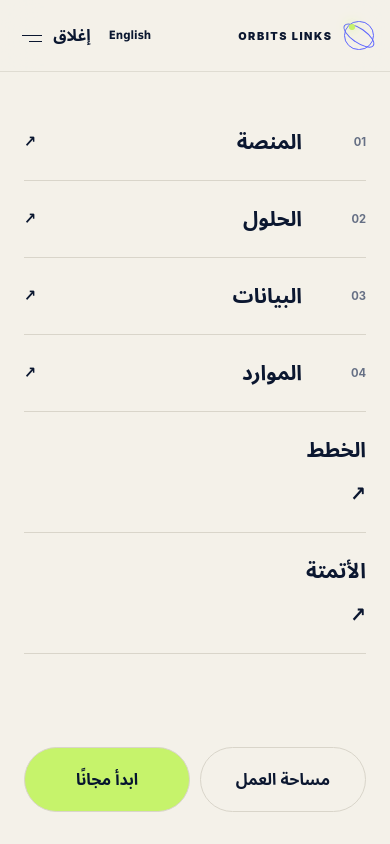
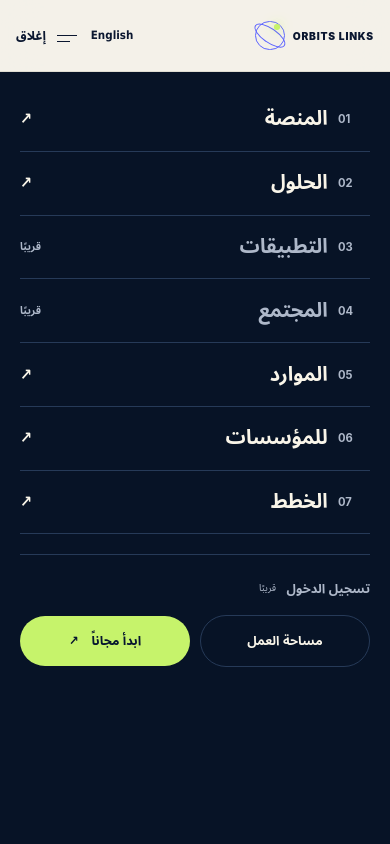
Before and after one commit to mqhard/ORBITSLINKS, a Next.js app: page / in a window 390 px wide. Both pictures are taken after a click on the button "القائمة". Shown: the top 844 px of the page. Built offline with nearby package versions, Linux system fonts and the light colour scheme.

Commit message:
Unify public header navigation across desktop and mobile

```diff
--- /dev/null
+++ b/src/components/public-header.module.css
@@ -0,0 +1,79 @@
+.header { grid-template-columns: auto 1fr auto; gap: 1.2rem; padding-inline: max(1.25rem, calc((100vw - 100rem) / 2)); }
+.header :global(.wordmark) { white-space: nowrap; }
+.header :global(.desktop-nav) { justify-content: center; gap: 1rem; }
+.header :global(.header-controls) { gap: .35rem; }
+.desktopActions { display: flex; align-items: center; gap: .5rem; }
+.pending, .login { border: 0; background: none; color: var(--muted); font-size: .8rem; font-weight: 700; padding: 0; cursor: default; }
+.pending:disabled, .login:disabled { opacity: 1; }
+.pending { display: grid; gap: .15rem; text-align: start; }
+.pending small, .login small { display: block; font-size: .6rem; font-weight: 400; }
+.login { padding: .5rem; text-align: center; }
+.workspace { border: 1px solid var(--line); border-radius: 999px; padding: .7rem .85rem; font-size: .78rem; font-weight: 700; text-decoration: none; white-space: nowrap; }
+.workspace:hover { border-color: var(--indigo); }
+.header .start { white-space: nowrap; }
+.mobileMenu { display: none; }
+
+@media (max-width: 1380px) {
+  .header { grid-template-columns: 1fr auto; direction: ltr; min-height: 5rem; }
+  .header :global(.wordmark) { grid-column: 2; grid-row: 1; }
+  .header :global(.header-controls) { grid-column: 1; grid-row: 1; justify-content: flex-start; gap: .8rem; }
+  .header :global(.desktop-nav), .header :global(.theme-control), .desktopActions { display: none; }
+  .header :global(.menu-button) { display: flex; order: -1; min-height: 44px; padding: .5rem 0; font-size: .8rem; }
+  .header :global(.locale-button) { min-height: 44px; }
+  .mobileMenu {
+    --ink: #f9f5e9;
+    --muted: #aeb8c9;
+    --line: #263a58;
+    position: fixed;
+    z-index: 45;
+    inset: 5rem 0 0;
+    display: grid;
+    grid-template-rows: auto auto;
+    align-content: start;
+    overflow-y: auto;
+    overscroll-behavior: contain;
+    background: #071326;
+    color: var(--ink);
+    padding: 1rem max(1.25rem, calc((100vw - 46rem) / 2)) max(1.25rem, env(safe-area-inset-bottom));
+    transform: translateY(-110%);
+    opacity: 0;
+    visibility: hidden;
+    transition: transform 360ms cubic-bezier(.2,.8,.2,1), opacity 220ms ease, visibility 220ms;
+  }
+  .mobileMenu:global(.is-open) { transform: translateY(0); opacity: 1; visibility: visible; }
+  .mobileMenu nav { display: grid; align-content: start; }
+  .mobileMenu nav > a, .mobileMenu nav > button {
+    display: grid;
+    grid-template-columns: 2rem minmax(0, 1fr) auto;
+    align-items: center;
+    gap: .65rem;
+    width: 100%;
+    min-height: 3.35rem;
+    padding: .65rem 0;
+    border: 0;
+    border-block-end: 1px solid var(--line);
+    border-radius: 0;
+    color: var(--ink);
+    background: none;
+    text-align: start;
+    text-decoration: none;
+    font-size: 1.25rem;
+    font-weight: 650;
+  }
+  .mobileMenu nav > button { cursor: default; color: var(--muted); opacity: 1; }
+  .mobileMenu nav .number { font-family: var(--font-latin); font-size: .7rem; color: var(--muted); direction: ltr; }
+  .mobileMenu nav .label { font: inherit; color: inherit; }
+  .mobileMenu nav small { font-size: .65rem; color: var(--muted); }
+  .mobileMenu nav b { font-size: 1rem; }
+  .mobileActions { display: grid; grid-template-columns: 1fr 1fr; align-items: center; gap: .6rem; margin-block-start: 1.2rem; padding-block-start: 1rem; border-block-start: 1px solid var(--line); }
+  .mobileActions .login { grid-column: 1 / -1; justify-self: start; padding: .25rem 0; display: flex; align-items: center; gap: .65rem; }
+  .mobileActions .workspace, .mobileActions .start { display: flex; justify-content: center; align-items: center; min-height: 44px; padding: .7rem .6rem; font-size: .8rem; text-align: center; }
+  .mobileActions .start { background: var(--lime); color: #06152f; }
+}
+@media (max-width: 760px) {
+  .header { min-height: 4.5rem; gap: .5rem; padding-inline: 1rem; }
+  .header :global(.header-controls) { gap: .35rem; }
+  .header :global(.wordmark) { gap: .5rem; font-size: .64rem; letter-spacing: .08em; }
+  .mobileMenu { inset-block-start: 4.5rem; }
+}
+@media (prefers-reduced-motion: reduce) { .mobileMenu { transition: none; } }
--- a/src/components/public-header.tsx
+++ b/src/components/public-header.tsx
@@ -1,14 +1,20 @@
 "use client";
 
-import { useEffect, useState } from "react";
+import { useEffect, useRef, useState } from "react";
 import { homepageContent } from "@/content/homepage";
 import { useSitePreferences } from "@/components/site-preferences";
 import { orbitModules } from "@/content/workspace";
+import { publicNavigation, headerActions, solutionNavigation } from "@/content/navigation";
+import styles from "./public-header.module.css";
 
 export function PublicHeader() {
   const { locale, setLocale, theme, setTheme } = useSitePreferences();
   const content = homepageContent[locale];
   const [menuOpen, setMenuOpen] = useState(false);
+  const headerRef = useRef<HTMLElement>(null);
+  const menuRef = useRef<HTMLDivElement>(null);
+  const triggerRef = useRef<HTMLButtonElement>(null);
+  const soon = locale === "ar" ? "قريبًا" : "Coming soon";
 
   useEffect(() => {
     document.body.dataset.menuOpen = menuOpen ? "true" : "false";
@@ -17,28 +23,77 @@ export function PublicHeader() {
     };
   }, [menuOpen]);
 
+  useEffect(() => {
+    const desktop = window.matchMedia("(min-width: 1381px)");
+    const onResize = () => { if (desktop.matches) setMenuOpen(false); };
+    desktop.addEventListener("change", onResize);
+    return () => desktop.removeEventListener("change", onResize);
+  }, []);
+
+  useEffect(() => {
+    const onKey = (event: KeyboardEvent) => {
+      if (event.key === "Escape") {
+        if (menuOpen) { setMenuOpen(false); triggerRef.current?.focus(); }
+        headerRef.current?.querySelectorAll<HTMLDetailsElement>("details[open]").forEach(detail => {
+          detail.open = false;
+          detail.querySelector("summary")?.focus();
+        });
+      }
+      if (menuOpen && event.key === "Tab") {
+        const selector = 'a[href], button:not([disabled]), select, summary';
+        const items = [
+          ...Array.from(headerRef.current?.querySelectorAll<HTMLElement>(selector) ?? []),
+          ...Array.from(menuRef.current?.querySelectorAll<HTMLElement>(selector) ?? []),
+        ].filter(el => el.getClientRects().length && getComputedStyle(el).visibility !== "hidden");
+        const index = items.indexOf(document.activeElement as HTMLElement);
+        if (index < 0 || (!event.shiftKey && index === items.length - 1) || (event.shiftKey && index === 0)) {
+          event.preventDefault();
+          items[event.shiftKey ? items.length - 1 : 0]?.focus();
+        }
+      }
+    };
+    const onClick = (event: MouseEvent) => {
+      if (!headerRef.current?.contains(event.target as Node)) {
+        headerRef.current?.querySelectorAll<HTMLDetailsElement>("details[open]").forEach(detail => { detail.open = false; });
+      }
+    };
+    document.addEventListener("keydown", onKey);
+    document.addEventListener("click", onClick);
+    return () => { document.removeEventListener("keydown", onKey); document.removeEventListener("click", onClick); };
+  }, [menuOpen]);
+
+  const accountActions = <>
+    <button className={styles.login} type="button" disabled title={soon}>{headerActions.login.label[locale]}<small>{soon}</small></button>
+    <a className={styles.workspace} href={headerActions.workspace.href} onClick={() => setMenuOpen(false)}>{headerActions.workspace.label[locale]}</a>
+    <a className={`header-cta ${styles.start}`} href={headerActions.start.href} onClick={() => setMenuOpen(false)}>{headerActions.start.label[locale]}<span aria-hidden="true">↗</span></a>
+  </>;
+
   return (
     <>
       <a className="skip-link" href="#main-content">
         {locale === "ar" ? "انتقل إلى المحتوى" : "Skip to content"}
       </a>
-      <header className="site-header">
+      <header className={`site-header ${styles.header}`} ref={headerRef}>
         <a className="wordmark" href="/" aria-label={content.siteName}>
           <span className="wordmark-mark" aria-hidden="true"><i /><i /></span>
           <span>{content.siteName}</span>
         </a>
 
         <nav className="desktop-nav" aria-label={locale === "ar" ? "التنقل الرئيسي" : "Primary navigation"}>
-          <details className="mega-menu" name="primary-navigation"><summary>{locale === "ar" ? "المنصة" : "Platform"} ⌄</summary><div className="mega-panel"><div className="mega-intro"><span>CONNECTED BY DESIGN</span><h2>{locale === "ar" ? "عشرة مدارات. رؤية واحدة." : "Ten orbits. One clear view."}</h2><a href="/workspace/home/">{locale === "ar" ? "استكشف المساحة" : "Explore workspace"} ↗</a></div><div className="mega-links">{orbitModules.map(m => <a href={`/workspace/${m.id}/`} key={m.id}><b>{m.symbol}</b>{m.name[locale]}<span>↗</span></a>)}</div></div></details>
-          <a href="/plans/">{locale === "ar" ? "الخطط" : "Plans"}</a>
-          <details className="mega-menu" name="primary-navigation"><summary>{locale === "ar" ? "الحلول" : "Solutions"} ⌄</summary><div className="mega-panel compact-mega"><a href="/workspace/seo/">{locale === "ar" ? "نمِّ حضورك في البحث" : "Grow search visibility"} ↗</a><a href="/workspace/ai/">{locale === "ar" ? "كن جزءًا من إجابات AI" : "Be part of AI answers"} ↗</a><a href="/workspace/automations/">{locale === "ar" ? "أتمت مسار النمو" : "Automate your growth workflow"} ↗</a><a href="/workspace/content/">{locale === "ar" ? "من الفكرة إلى المحتوى" : "From idea to content"} ↗</a></div></details>
-          <a href="/#resources">{locale === "ar" ? "الموارد" : "Resources"}</a>
-          <a href="/information/enterprise/">{locale === "ar" ? "للمؤسسات" : "Enterprise"} ↗</a>
+          {publicNavigation.map(item => item.pending ? (
+            <button className={styles.pending} type="button" disabled data-target-route={item.href} title={soon} key={item.id}>{item.label[locale]}<small>{soon}</small></button>
+          ) : item.menu ? (
+            <details className="mega-menu" name="primary-navigation" key={item.id}>
+              <summary>{item.label[locale]} <span aria-hidden="true">⌄</span></summary>
+              {item.menu === "platform" ? <div className="mega-panel"><div className="mega-intro"><span>CONNECTED BY DESIGN</span><h2>{locale === "ar" ? "عشرة مدارات. رؤية واحدة." : "Ten orbits. One clear view."}</h2><a href="/workspace/home/">{locale === "ar" ? "استكشف المساحة" : "Explore workspace"} ↗</a></div><div className="mega-links">{orbitModules.map(m => <a href={`/workspace/${m.id}/`} key={m.id}><b>{m.symbol}</b>{m.name[locale]}<span>↗</span></a>)}</div></div>
+                : <div className="mega-panel compact-mega">{solutionNavigation.map(link => <a href={link.href} key={link.href}>{link.label[locale]} ↗</a>)}</div>}
+            </details>
+          ) : <a key={item.id} href={item.href}>{item.label[locale]}</a>)}
         </nav>
 
         <div className="header-controls">
-          <button className="locale-button" type="button" onClick={() => setLocale(locale === "ar" ? "en" : "ar")}>
-            {content.language}
+          <button className="locale-button" type="button" lang={locale === "ar" ? "en" : "ar"} onClick={() => setLocale(locale === "ar" ? "en" : "ar")}>
+            {locale === "ar" ? "English" : "العربية"}
           </button>
           <label className="theme-control">
             <span>{content.themeLabel}</span>
@@ -55,28 +110,23 @@ export function PublicHeader() {
               <option value="dark">{content.themeOptions.dark}</option>
             </select>
           </label>
-          <a className="header-login" href="/workspace/home/">{locale === "ar" ? "مساحة العمل" : "Workspace"}</a>
-          <a className="header-cta" href="/start/">{content.start}<span aria-hidden="true">↗</span></a>
-          <button className="menu-button" type="button" aria-expanded={menuOpen} aria-controls="mobile-menu" onClick={() => setMenuOpen((value) => !value)}>
+          <div className={styles.desktopActions}>{accountActions}</div>
+          <button ref={triggerRef} className="menu-button" type="button" aria-expanded={menuOpen} aria-controls="mobile-menu" onClick={() => setMenuOpen((value) => !value)}>
             <span>{menuOpen ? content.close : content.menu}</span><i aria-hidden="true" />
           </button>
         </div>
       </header>
 
-      <div className={`mobile-menu${menuOpen ? " is-open" : ""}`} id="mobile-menu" aria-hidden={!menuOpen}>
+      <div ref={menuRef} className={`mobile-menu ${styles.mobileMenu}${menuOpen ? " is-open" : ""}`} id="mobile-menu" aria-hidden={!menuOpen} inert={!menuOpen}>
         <nav aria-label={locale === "ar" ? "قائمة الجوال" : "Mobile navigation"}>
-          {content.nav.map((item, index) => (
-            <a key={item.href} href={item.href.startsWith("#") ? `/${item.href}` : item.href} onClick={() => setMenuOpen(false)}>
-              <span>0{index + 1}</span>{item.label}<b aria-hidden="true">↗</b>
-            </a>
-          ))}
-          <a href="/plans/">{locale === "ar" ? "الخطط" : "Plans"} ↗</a>
-          <a href="/workspace/automations/">{locale === "ar" ? "الأتمتة" : "Autopilot"} ↗</a>
+          {publicNavigation.map((item, index) => {
+            const contents = <><span className={styles.number} aria-hidden="true">{String(index + 1).padStart(2, "0")}</span><span className={styles.label}>{item.label[locale]}</span>{item.pending ? <small>{soon}</small> : <b aria-hidden="true">↗</b>}</>;
+            return item.pending
+              ? <button key={item.id} type="button" disabled data-target-route={item.href}>{contents}</button>
+              : <a key={item.id} href={item.href} onClick={() => setMenuOpen(false)}>{contents}</a>;
+          })}
         </nav>
-        <div className="mobile-actions">
-          <a href="/workspace/home/" onClick={() => setMenuOpen(false)}>{locale === "ar" ? "مساحة العمل" : "Workspace"}</a>
-          <a href="/start/" onClick={() => setMenuOpen(false)}>{content.start}</a>
-        </div>
+        <div className={styles.mobileActions}>{accountActions}</div>
       </div>
     </>
   );
--- /dev/null
+++ b/src/content/navigation.ts
@@ -0,0 +1,33 @@
+import type { Locale } from "./homepage";
+
+type NavigationItem = {
+  id: string;
+  label: Record<Locale, string>;
+  href: string;
+  pending?: boolean;
+  menu?: "platform" | "solutions";
+};
+
+// Shared public navigation. Pending routes stay non-navigable until implemented.
+export const publicNavigation: NavigationItem[] = [
+  { id: "platform", label: { ar: "المنصة", en: "Platform" }, href: "/#platform", menu: "platform" },
+  { id: "solutions", label: { ar: "الحلول", en: "Solutions" }, href: "/#solutions", menu: "solutions" },
+  { id: "apps", label: { ar: "التطبيقات", en: "Apps" }, href: "/apps", pending: true },
+  { id: "community", label: { ar: "المجتمع", en: "Community" }, href: "/community", pending: true },
+  { id: "resources", label: { ar: "الموارد", en: "Resources" }, href: "/#resources" },
+  { id: "enterprise", label: { ar: "للمؤسسات", en: "Enterprise" }, href: "/information/enterprise/" },
+  { id: "plans", label: { ar: "الخطط", en: "Plans" }, href: "/plans/" },
+];
+
+export const headerActions = {
+  login: { label: { ar: "تسجيل الدخول", en: "Login" }, href: null },
+  workspace: { label: { ar: "مساحة العمل", en: "Workspace" }, href: "/workspace/home/" },
+  start: { label: { ar: "ابدأ مجاناً", en: "Start Free" }, href: "/start/" },
+} as const;
+
+export const solutionNavigation = [
+  { href: "/workspace/seo/", label: { ar: "نمِّ حضورك في البحث", en: "Grow search visibility" } },
+  { href: "/workspace/ai/", label: { ar: "كن جزءًا من إجابات AI", en: "Be part of AI answers" } },
+  { href: "/workspace/automations/", label: { ar: "أتمت مسار النمو", en: "Automate your growth workflow" } },
+  { href: "/workspace/content/", label: { ar: "من الفكرة إلى المحتوى", en: "From idea to content" } },
+];
```
